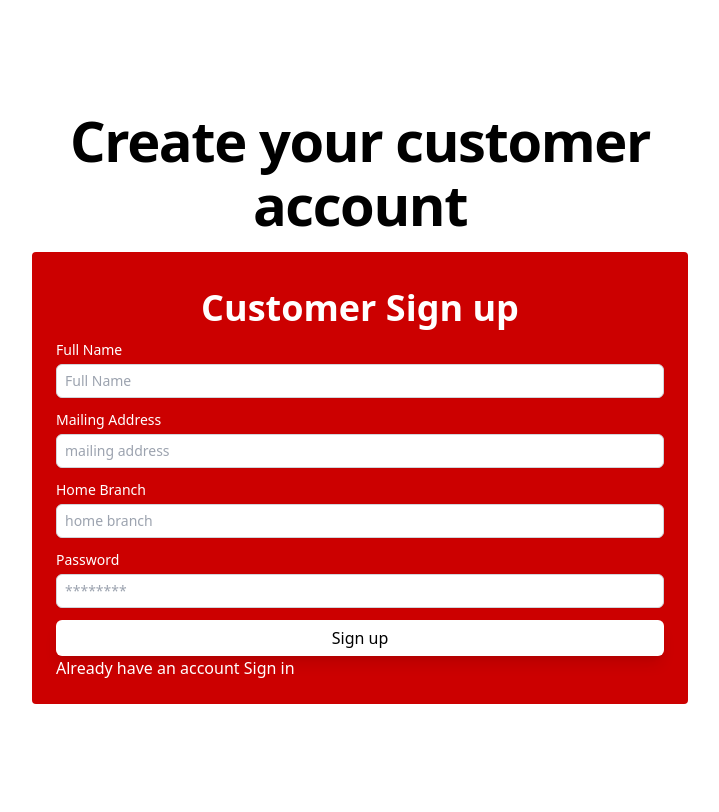
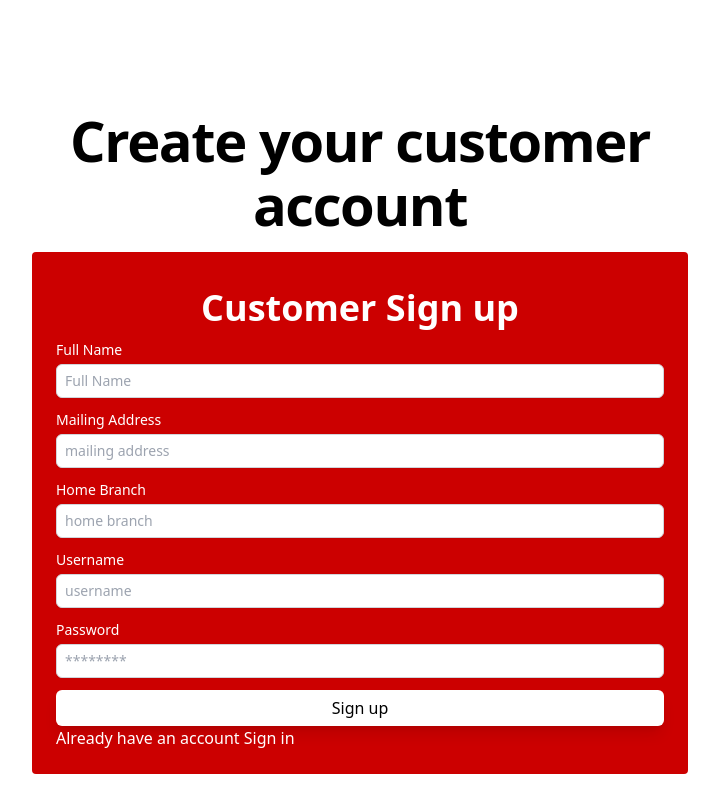
Before and after one commit to IITTeaching/cs425-f22-group-5, a Next.js app in the folder web-app/: page /Register in a window 1280 px wide. Shown: the top 812 px of the page, without its empty margins (280-999 px from the left). Built offline with nearby package versions, Linux system fonts and the light colour scheme.

Commit message:
add username field in CustomerRegister.js

```diff
--- a/web-app/components/CustomerRegister.js
+++ b/web-app/components/CustomerRegister.js
@@ -5,6 +5,7 @@ const Axios = require('axios');
 const CustomerRegister = () => {
 
   const [fullnameReg, setFullnameReg] = useState('')
+  const [usernameReg, setUsernameReg] = useState('')
   const [passwordReg, setPasswordReg] = useState('')
   const [mailingaddressReg, setMaillingaddressReg] = useState('')
   const [branchReg, setHomeBranchReg] = useState('')
@@ -12,6 +13,7 @@ const CustomerRegister = () => {
   const register = () => {
     Axios.post('http://localhost:3001/register', {
       fullname: fullnameReg,
+      username: usernameReg,
       password: passwordReg,
       mailingaddress: mailingaddressReg,
       branch: branchReg
@@ -71,7 +73,7 @@ const CustomerRegister = () => {
           }}
           />
 
-<label class="text-sm font-medium text-white">Home Branch</label>
+          <label class="text-sm font-medium text-white">Home Branch</label>
           <input class="mb-3 px-2 py-1.5
           mb-3 mt-1 block w-full px-2 py-1.5 border border-gray-300 rounded-md text-sm shadow-sm placeholder-gray-400
           focus:outline-none
@@ -84,6 +86,21 @@ const CustomerRegister = () => {
           onChange = {(e) => {setHomeBranchReg(e.target.value);
           }}
           required />
+
+          <label class="text-sm font-medium text-white">Username</label>
+          <input class="mb-3 px-2 py-1.5
+          mb-3 mt-1 block w-full px-2 py-1.5 border border-gray-300 rounded-md text-sm shadow-sm placeholder-gray-400
+          focus:outline-none
+          focus:border-sky-500
+          focus:ring-1
+          focus:ring-sky-500
+          focus:invalid:border-red-500 focus:invalid:ring-red-500"
+          type="text" name="username"
+          placeholder="username"
+          onChange = {(e) => {setUsernameReg(e.target.value);
+          }}
+          required />
+
           <label class="text-sm font-medium text-white">Password</label>
           <input class="
           mb-3 mt-1 block w-full px-2 py-1.5 border border-gray-300 rounded-md text-sm shadow-sm placeholder-gray-400
```
